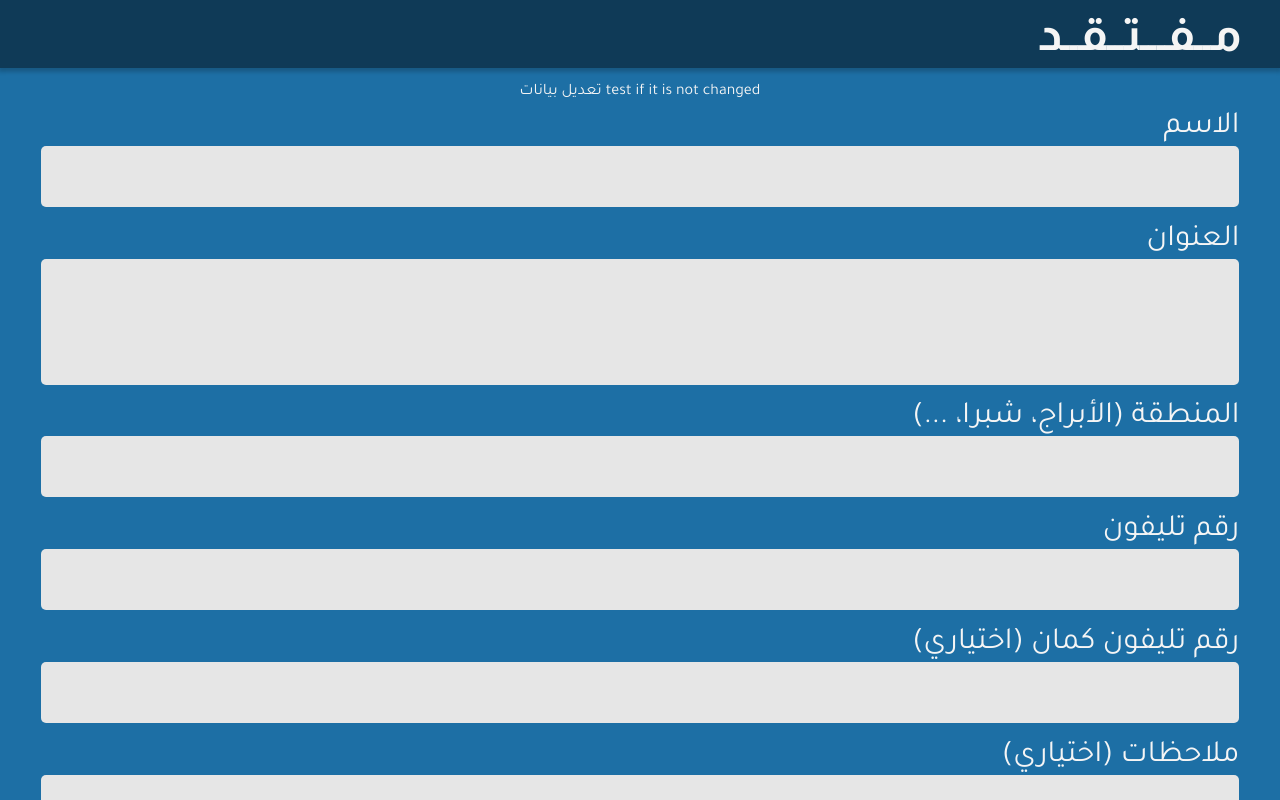
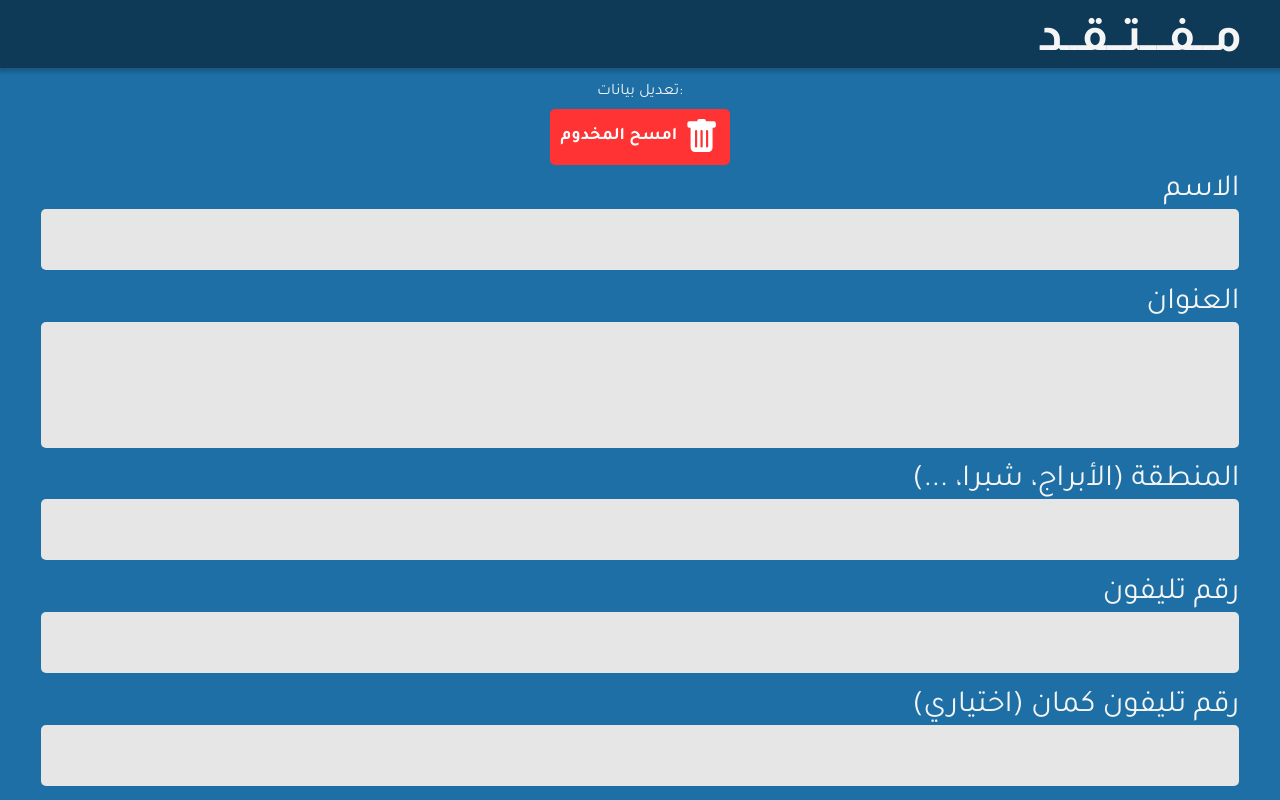
Before and after one commit to moftaked/moftaked-client-web, an Angular app: page /student/1/edit in a window 1280 px wide. Shown: the top 800 px of the page. Built offline with nearby package versions, Linux system fonts and the light colour scheme; no server answers; sample sign-in values are in the browser's storage.

Commit message:
feat(student-form): delete button

```diff
--- a/src/app/student-form/student-form.component.css
+++ b/src/app/student-form/student-form.component.css
@@ -6,6 +6,26 @@
     gap: 0.92vh;
 
     width: 93.65vw;
+}
+
+.delete-button {
+    user-select: none;
+    display: flex;
+    flex-direction: row-reverse;
+    justify-content: flex-end;
+    align-items: center;
+    padding: 1.28vh;
+    gap: 0.438rem;
+
+    width: fit-content;
+    height: fit-content;
+
+    background: #FF3333;
+    border-radius: 5px;
+
+    font-family: 'tajawal-bold';
+    font-size: 2.2vh;
+    line-height: 2.57vh;
 }
 
 form {
--- a/src/app/student-form/student-form.component.html
+++ b/src/app/student-form/student-form.component.html
@@ -5,9 +5,23 @@
             مخدوم جديد
         }
         @if (mode == 'edit') {
-            تعديل بيانات {{student.student_name}}
+            تعديل بيانات: {{student.student_name}}
         }
     </div>
+    @if (mode == 'edit') {
+        <button class="delete-button" (click)="onDeleteButtonClick()">
+            <svg xmlns="http://www.w3.org/2000/svg" width="4.4vh" height="4.4vh" fill="currentColor" class="bi bi-trash-fill" viewBox="0 0 16 16">
+                <path d="M2.5 1a1 1 0 0 0-1 1v1a1 1 0 0 0 1 1H3v9a2 2 0 0 0 2 2h6a2 2 0 0 0 2-2V4h.5a1 1 0 0 0 1-1V2a1 1 0 0 0-1-1H10a1 1 0 0 0-1-1H7a1 1 0 0 0-1 1zm3 4a.5.5 0 0 1 .5.5v7a.5.5 0 0 1-1 0v-7a.5.5 0 0 1 .5-.5M8 5a.5.5 0 0 1 .5.5v7a.5.5 0 0 1-1 0v-7A.5.5 0 0 1 8 5m3 .5v7a.5.5 0 0 1-1 0v-7a.5.5 0 0 1 1 0"/>
+            </svg>
+            {{deleteButtonText}}
+        </button>
+    }
+    @if (deleteErrorMessage != '') {
+        <app-error-message [message]="deleteErrorMessage" />
+    }
+    @if (deleteSuccessMessage != '') {
+        <app-success-message [message]="deleteSuccessMessage" />
+    }
     <form [formGroup]="studentForm" (ngSubmit)="onSubmit()">
         <div class="form-control">
             <label for="name">الاسم</label>
--- a/src/app/student-form/student-form.component.ts
+++ b/src/app/student-form/student-form.component.ts
@@ -3,7 +3,7 @@ import { ActivatedRoute, Router } from '@angular/router';
 import { AppHeaderComponent } from "../app-header/app-header.component";
 import { FormControl, FormGroup, ReactiveFormsModule, Validators } from '@angular/forms';
 import { ErrorMessageComponent } from '../error-message/error-message.component';
-import { StudentFormService } from './student-form.service';
+import { deleteResultBody, StudentFormService } from './student-form.service';
 import { HttpErrorResponse } from '@angular/common/http';
 import { SuccessMessageComponent } from '../success-message/success-message.component';
 import { student, StudentService } from '../services/student.service';
@@ -24,13 +24,17 @@ import { Location } from '@angular/common';
 export class StudentFormComponent implements OnInit{
   classId: string | null | undefined;
   studentId: string | null | undefined;
-  mode: 'edit' | 'add' | undefined;
+  mode: 'edit' | 'add' = 'add';
   errorMessage = '';
   successMessage = '';
+  deleteButtonText: 'امسح المخدوم' | 'متأكد؟ اتكى تاني' = 'امسح المخدوم'
+  deleteErrorMessage = '';
+  deleteSuccessMessage = '';
+  deleteButtonClicksCount = 0;
   buttonDisabled = false;
   student: student = {
     student_id: 0,
-    student_name: 'test if it is not changed',
+    student_name: '',
     address: '',
     phone_numbers: '',
     district: '',
@@ -56,13 +60,21 @@ export class StudentFormComponent implements OnInit{
   ngOnInit(): void {
     this.classId = this.route.snapshot.paramMap.get('classId');
     this.studentId = this.route.snapshot.paramMap.get('studentId');
-    if(this.classId != null)
+    console.log(`classId: ${this.classId}`)
+    console.log(`studentId: ${this.studentId}`)
+    console.log(`mode was: ${this.mode}`)
+    if(this.classId != null){
       this.mode = 'add'
-    else if(this.studentId != null)
+      console.log('mode set to add')
+    }
+    else if(this.studentId != null){
       this.mode = 'edit'
+      console.log('mode set to edit')
+
+    }
     console.log(`mode: ${this.mode}`)
 
-    if(this.mode = 'edit') {
+    if(this.mode == 'edit') {
       const observable = this.studentService.getStudent(this.studentId);
       observable.subscribe({
         next: (res) => {
@@ -103,9 +115,9 @@ export class StudentFormComponent implements OnInit{
       else if(controls.district.errors != null)
         this.errorMessage = 'اكتب المنطقة';
       else if(controls.phone_number.errors != null)
-        this.errorMessage = 'اكتب رقم التليفون صح';
+        this.errorMessage = 'اكتب رقم التليفون صح (لازم ارقام انجليزي)';
       else if(controls.second_phone_number.errors != null)
-        this.errorMessage = 'اكتب رقم التليفون التاني صح او امسحه';
+        this.errorMessage = 'اكتب رقم التليفون التاني صح او امسحه (لازم ارقام انجليزي)';
       else if(controls.notes.errors != null)
         this.errorMessage = 'الملاحظات طويلة اوي لازم تكون اقل من 255 حرف';
     }
@@ -177,4 +189,32 @@ export class StudentFormComponent implements OnInit{
     }
   }
 
+  onDeleteButtonClick() {
+    this.deleteButtonClicksCount++;
+    if(this.deleteButtonClicksCount == 1){
+      this.deleteButtonText = 'متأكد؟ اتكى تاني';
+    }
+    else if(this.studentId && this.deleteButtonClicksCount > 1){
+      const observable = this.studentFormService.deleteStudent(this.studentId);
+      observable.subscribe({
+        next: (res) => {
+          if(res.body?.affectedRows){
+            this.deleteSuccessMessage = 'المخدوم اتمسح بنجاح';
+            setTimeout(() => {this.deleteSuccessMessage = ''; this.location.back()}, 2000);
+          }
+          else
+            this.deleteErrorMessage = 'مفيش حاجة اتمسحت';
+        },
+        error: (err: HttpErrorResponse) => {
+          if(err.status == 404)
+            this.errorMessage = 'المخدوم ده مش موجود حاليا';
+          else if (err.status == 401)
+            this.router.navigate(['/login'])
+          else
+            this.errorMessage = 'حصل خطأ غير متوقع من فضلك كلم توني جورج';
+        },
+      })
+    }
+  }
+
 }
--- a/src/app/student-form/student-form.service.ts
+++ b/src/app/student-form/student-form.service.ts
@@ -1,6 +1,10 @@
 import { HttpClient } from '@angular/common/http';
 import { Injectable } from '@angular/core';
 import { AuthService } from '../auth/auth.service';
+
+export interface deleteResultBody {
+  affectedRows: number
+}
 
 @Injectable({
   providedIn: 'root'
@@ -68,4 +72,13 @@ export class StudentFormService {
       }
     );
   }
+
+  deleteStudent(id: string) {
+    return this.http.delete<deleteResultBody>(`/students/${id}`, {
+      observe: 'response',
+      headers: {
+        'Authorization': this.authService.getAuthorizationHeader()
+      }
+    })
+  }
 }
```
